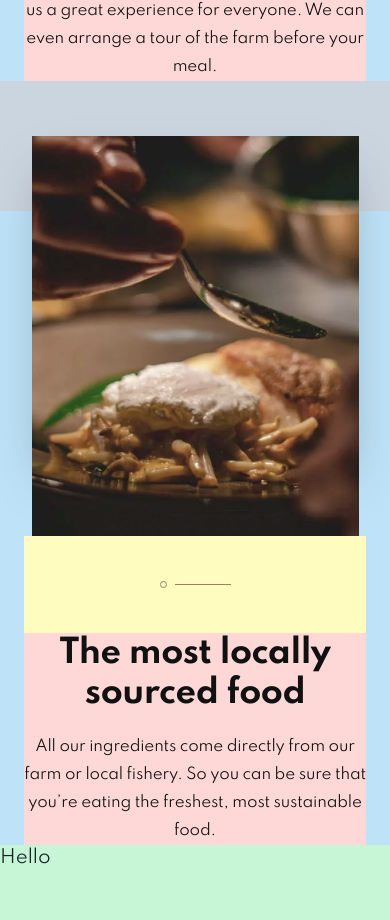
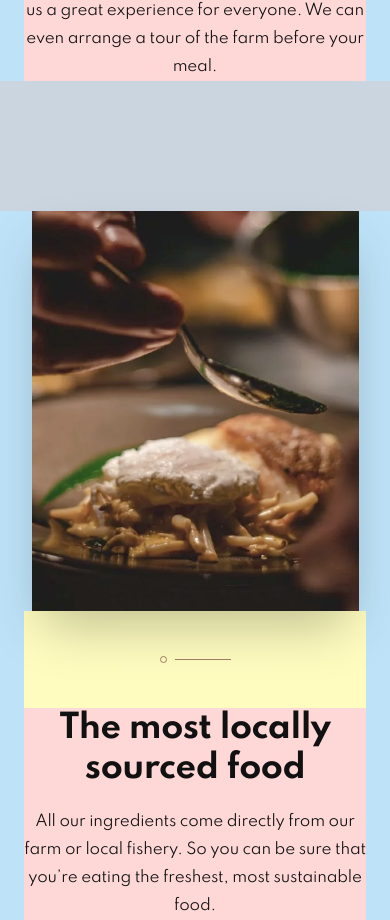
Before and after one commit to 0xShynn/frontendmentor-dine-restaurant-website, a Next.js app: page / in a window 390 px wide. Shown: the part 1289-2209 px from the top of the page. Built offline with nearby package versions, Linux system fonts and the light colour scheme.

Commit message:
updated: main content responsiveness (mobile/tablet)

```diff
--- a/components/MainAlt.js
+++ b/components/MainAlt.js
@@ -4,6 +4,7 @@ import Image from 'next/image';
 import PatternDivider from './patterns/PatternDivider';
 
 const MainAlt = ({
+  isFirst,
   imageSide,
   imageDesktop,
   imageMobile,
@@ -33,9 +34,13 @@ const MainAlt = ({
           <Box
             shadow="2xl"
             pos="relative"
-            top={-mobileOffsetY}
+            top={isFirst ? -mobileOffsetY : 0}
             w={imageMobile.width / 2}
-            h={imageMobile.height / 2 - mobileOffsetY}
+            h={
+              isFirst
+                ? imageMobile.height / 2 - mobileOffsetY
+                : imageMobile.height / 2
+            }
             display={{ base: 'block', md: 'none', lg: 'block', xl: 'none' }}
           >
             <Image src={imageMobile} alt={alt} />
@@ -45,9 +50,13 @@ const MainAlt = ({
           <Box
             shadow="2xl"
             pos="relative"
-            top={-tabletOffsetY}
+            top={isFirst ? -tabletOffsetY : 0}
             w={imageTablet.width / 2}
-            h={imageTablet.height / 2 - tabletOffsetY}
+            h={
+              isFirst
+                ? imageTablet.height / 2 - tabletOffsetY
+                : imageTablet.height / 2
+            }
             display={{ base: 'none', md: 'block', lg: 'none' }}
           >
             <Image src={imageTablet} alt={alt} />
--- a/components/MainContainer.js
+++ b/components/MainContainer.js
@@ -18,6 +18,7 @@ const MainContainer = () => {
       bg="gray.300"
     >
       <MainAlt
+        isFirst={true}
         imageSide="left"
         imageDesktop={placeDesktop}
         imageMobile={placeMobile}
```
